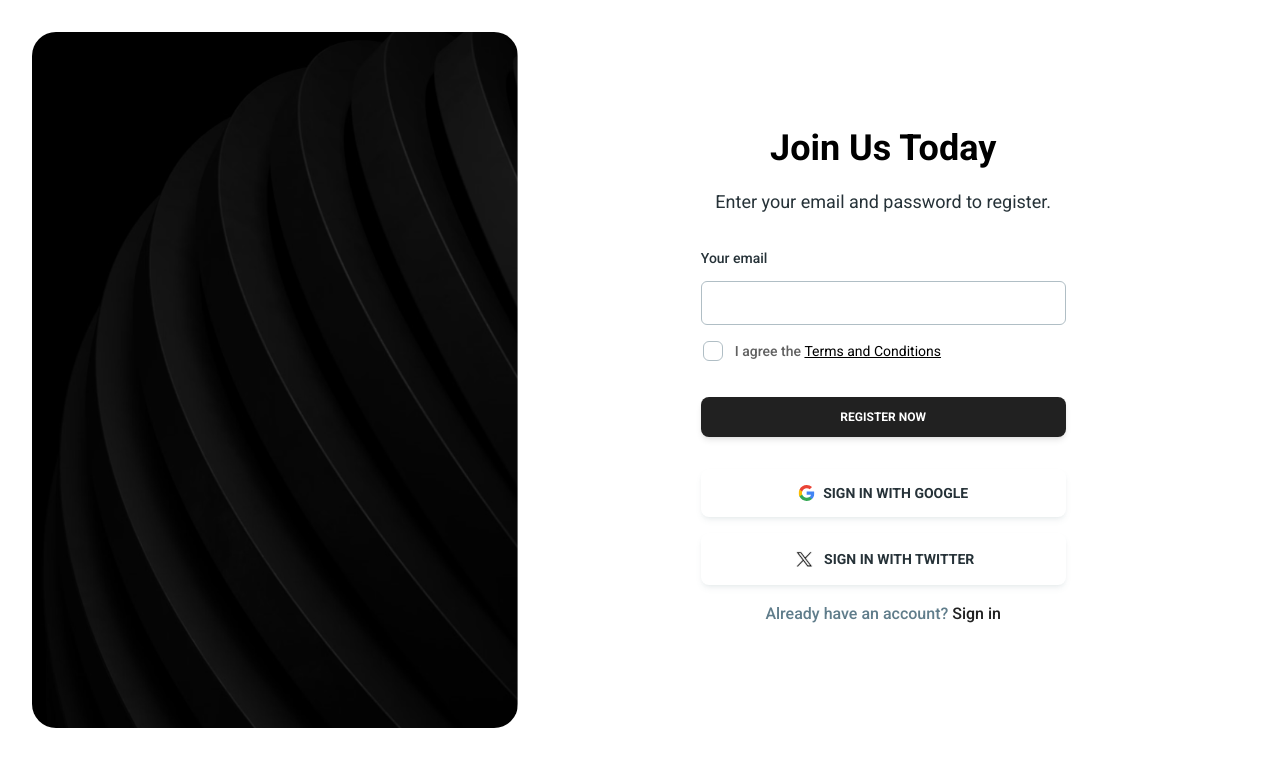
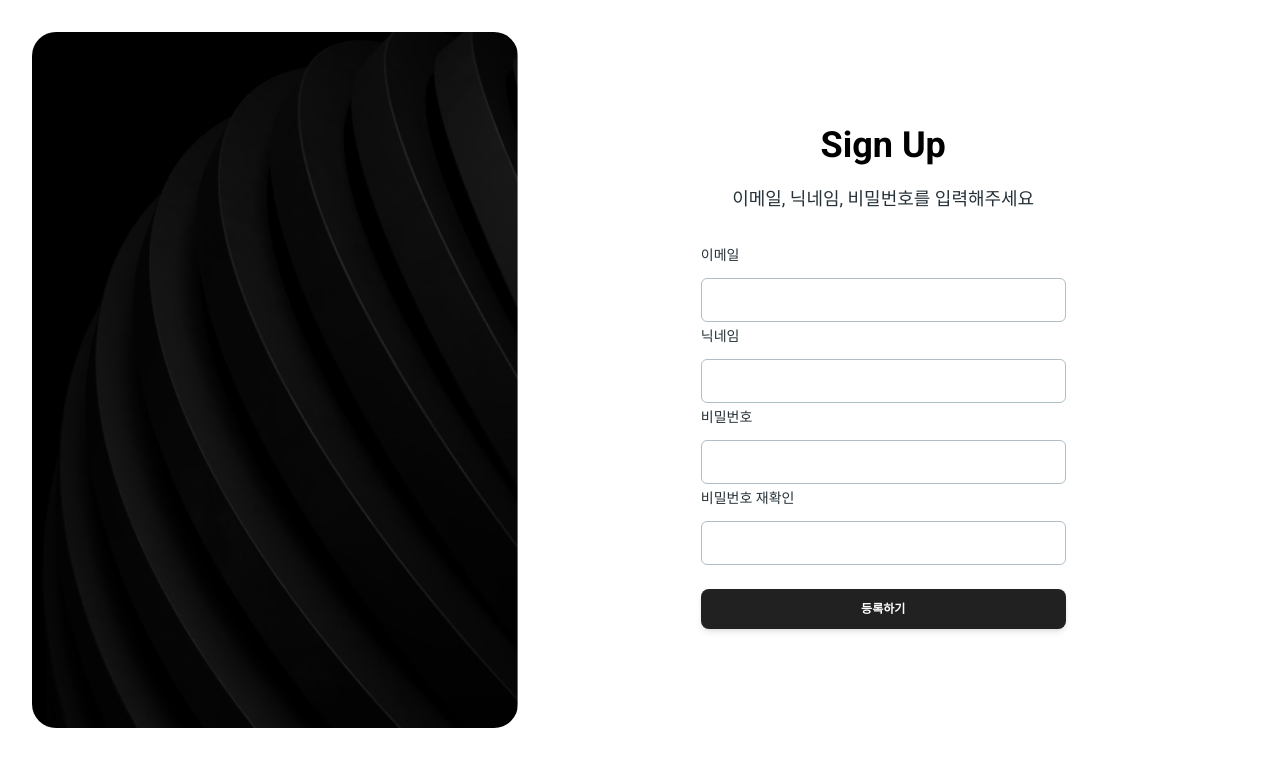
Before and after one commit to kudongku/auction_ddang, a React (Vite) app in the folder front/: page /auth/sign-up in a window 1280 px wide. Shown: the top 766 px of the page. Built offline with nearby package versions, Linux system fonts and the light colour scheme.

Commit message:
:sparkles: feat(front) : 회원가입 메소드 구현

```diff
--- a/front/src/pages/auth/sign-up.jsx
+++ b/front/src/pages/auth/sign-up.jsx
@@ -1,14 +1,35 @@
-import {
-  Card,
-  Input,
-  Checkbox,
-  Button,
-  Typography,
-} from "@material-tailwind/react";
+import {Input, Button, Typography} from "@material-tailwind/react";
 import { Link } from "react-router-dom";
+import axios from "axios";
+import {useState} from "react";
 
+function SignUp() {
+  const [formData, setFormData] = useState({
+    email: "",
+    nickname: "",
+    password: "",
+    passwordConfirm : "",
+    address : "서울시 강남구 서초동"
+  });
 
-export function SignUp() {
+  const handleChange = (e) => {
+    console.log(e.target.name)
+    setFormData({ ...formData, [e.target.name]: e.target.value });
+  };
+
+  const handleSubmit = async (e) => {
+    alert("!");
+    e.preventDefault();
+    try {
+      const response = await axios.post("http://localhost:5173/api/v1/users/signup", formData);
+      console.log("Registered successfully!", response.data);
+      // 여기서 성공적으로 등록되었음을 처리할 수 있습니다.
+    } catch (error) {
+      console.error("Registration failed:", error);
+      // 여기서 등록 실패에 대한 처리를 할 수 있습니다.
+    }
+  };
+
   return (
       <section className="m-8 flex">
         <div className="w-2/5 h-full hidden lg:block">
@@ -19,13 +40,13 @@ export function SignUp() {
         </div>
         <div className="w-full lg:w-3/5 flex flex-col items-center justify-center">
           <div className="text-center">
-          <Typography variant="h2" className="font-bold mb-4">Join Us Today</Typography>
-          <Typography variant="paragraph" color="blue-gray" className="text-lg font-normal">Enter your email and password to register.</Typography>
+            <Typography variant="h2" className="font-bold mb-4">Sign Up</Typography>
+            <Typography variant="paragraph" color="blue-gray" className="text-lg font-normal">이메일, 닉네임, 비밀번호를 입력해주세요</Typography>
           </div>
-        <form className="mt-8 mb-2 mx-auto w-80 max-w-screen-lg lg:w-1/2">
+          <form className="mt-8 mb-2 mx-auto w-80 max-w-screen-lg lg:w-1/2" onSubmit={handleSubmit}>
             <div className="mb-1 flex flex-col gap-6">
               <Typography variant="small" color="blue-gray" className="-mb-3 font-medium">
-              Your email
+                이메일
               </Typography>
               <Input
                   size="lg"
@@ -34,56 +55,80 @@ export function SignUp() {
                   labelProps={{
                     className: "before:content-none after:content-none",
                   }}
+                  name="email"
+                  value={formData.email}
+                  onChange={handleChange}
               />
             </div>
-          <Checkbox
-            label={
+
+            <div className="mb-1 flex flex-col gap-6">
               <Typography
                   variant="small"
-                color="gray"
-                className="flex items-center justify-start font-medium"
+                  color="blue-gray"
+                  className="-mb-3 font-medium"
               >
-                I agree the&nbsp;
-                <a
-                  href="#"
-                  className="font-normal text-black transition-colors hover:text-gray-900 underline"
+                닉네임
+              </Typography>
+              <Input
+                  size="lg"
+                  placeholder="Nickname"
+                  className=" !border-t-blue-gray-200 focus:!border-t-gray-900"
+                  labelProps={{
+                    className: "before:content-none after:content-none",
+                  }}
+                  name="nickname"
+                  value={formData.nickname}
+                  onChange={handleChange}
+              />
+            </div>
+
+            <div className="mb-1 flex flex-col gap-6">
+              <Typography
+                  variant="small"
+                  color="blue-gray"
+                  className="-mb-3 font-medium"
               >
-                  Terms and Conditions
-                </a>
+                비밀번호
               </Typography>
-            }
-            containerProps={{ className: "-ml-2.5" }}
+              <Input
+                  size="lg"
+                  placeholder="Password"
+                  type="password"
+                  className=" !border-t-blue-gray-200 focus:!border-t-gray-900"
+                  labelProps={{
+                    className: "before:content-none after:content-none",
+                  }}
+                  name="password"
+                  value={formData.password}
+                  onChange={handleChange}
               />
-          <Button className="mt-6" fullWidth>
-            Register Now
+            </div>
+
+            <div className="mb-1 flex flex-col gap-6">
+              <Typography
+                  variant="small"
+                  color="blue-gray"
+                  className="-mb-3 font-medium"
+              >
+                비밀번호 재확인
+              </Typography>
+              <Input
+                  size="lg"
+                  placeholder="Confirm Password"
+                  type="password"
+                  className=" !border-t-blue-gray-200 focus:!border-t-gray-900"
+                  labelProps={{
+                    className: "before:content-none after:content-none",
+                  }}
+                  name="passwordConfirm"
+                  value={formData.passwordConfirm}
+                  onChange={handleChange}
+              />
+            </div>
+
+            <Button className="mt-6" fullWidth  type={"submit"}>
+              등록하기
             </Button>
-
-          <div className="space-y-4 mt-8">
-            <Button size="lg" color="white" className="flex items-center gap-2 justify-center shadow-md" fullWidth>
-              <svg width="17" height="16" viewBox="0 0 17 16" fill="none" xmlns="http://www.w3.org/2000/svg">
-                <g clipPath="url(#clip0_1156_824)">
-                  <path d="M16.3442 8.18429C16.3442 7.64047 16.3001 7.09371 16.206 6.55872H8.66016V9.63937H12.9813C12.802 10.6329 12.2258 11.5119 11.3822 12.0704V14.0693H13.9602C15.4741 12.6759 16.3442 10.6182 16.3442 8.18429Z" fill="#4285F4" />
-                  <path d="M8.65974 16.0006C10.8174 16.0006 12.637 15.2922 13.9627 14.0693L11.3847 12.0704C10.6675 12.5584 9.7415 12.8347 8.66268 12.8347C6.5756 12.8347 4.80598 11.4266 4.17104 9.53357H1.51074V11.5942C2.86882 14.2956 5.63494 16.0006 8.65974 16.0006Z" fill="#34A853" />
-                  <path d="M4.16852 9.53356C3.83341 8.53999 3.83341 7.46411 4.16852 6.47054V4.40991H1.51116C0.376489 6.67043 0.376489 9.33367 1.51116 11.5942L4.16852 9.53356Z" fill="#FBBC04" />
-                  <path d="M8.65974 3.16644C9.80029 3.1488 10.9026 3.57798 11.7286 4.36578L14.0127 2.08174C12.5664 0.72367 10.6469 -0.0229773 8.65974 0.000539111C5.63494 0.000539111 2.86882 1.70548 1.51074 4.40987L4.1681 6.4705C4.8001 4.57449 6.57266 3.16644 8.65974 3.16644Z" fill="#EA4335" />
-                </g>
-                <defs>
-                  <clipPath id="clip0_1156_824">
-                    <rect width="16" height="16" fill="white" transform="translate(0.5)" />
-                  </clipPath>
-                </defs>
-              </svg>
-              <span>Sign in With Google</span>
-            </Button>
-            <Button size="lg" color="white" className="flex items-center gap-2 justify-center shadow-md" fullWidth>
-              <img src="/img/twitter-logo.svg" height={24} width={24} alt="" />
-              <span>Sign in With Twitter</span>
-            </Button>
-          </div>
-          <Typography variant="paragraph" className="text-center text-blue-gray-500 font-medium mt-4">
-            Already have an account?
-            <Link to="/auth/sign-in" className="text-gray-900 ml-1">Sign in</Link>
-          </Typography>
           </form>
 
         </div>
```
Lines whose indentation alone changed are shown as unchanged.
